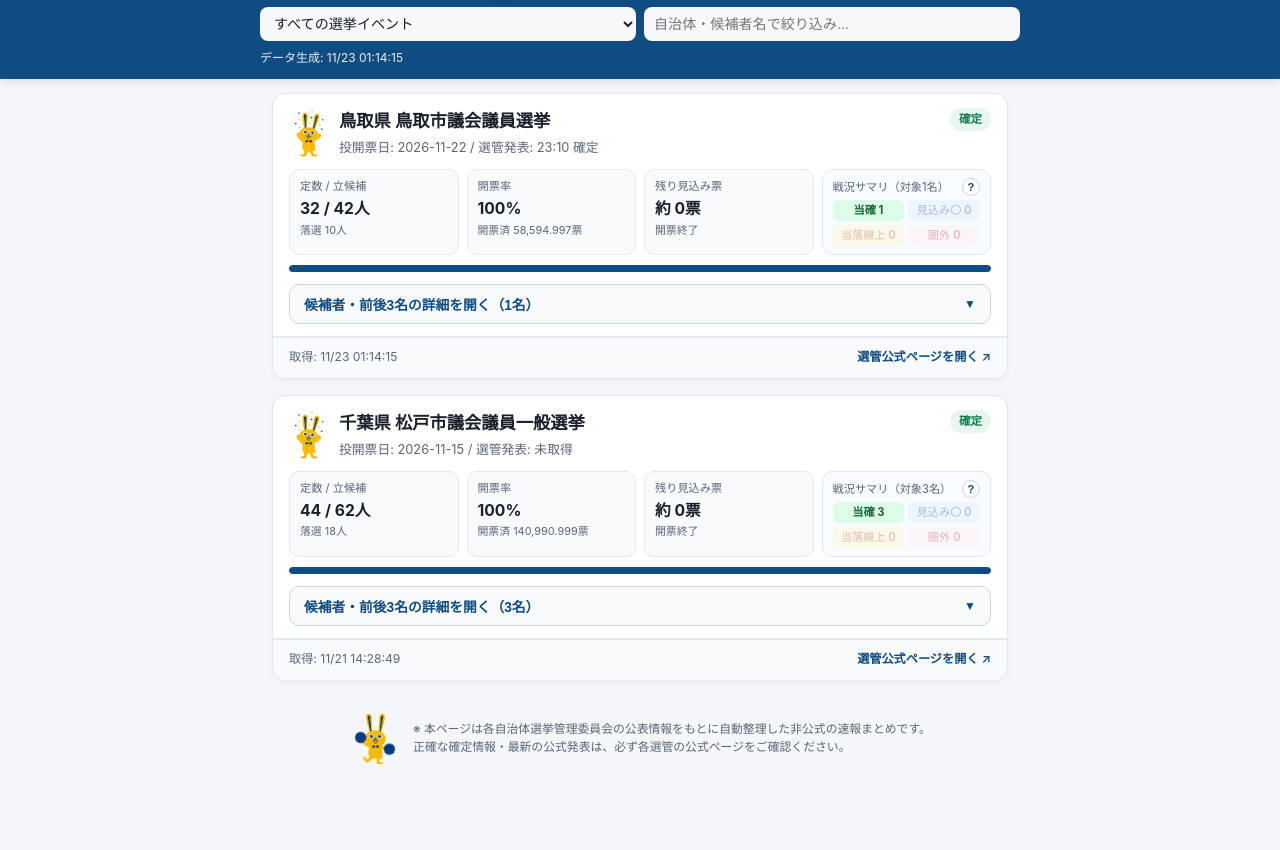
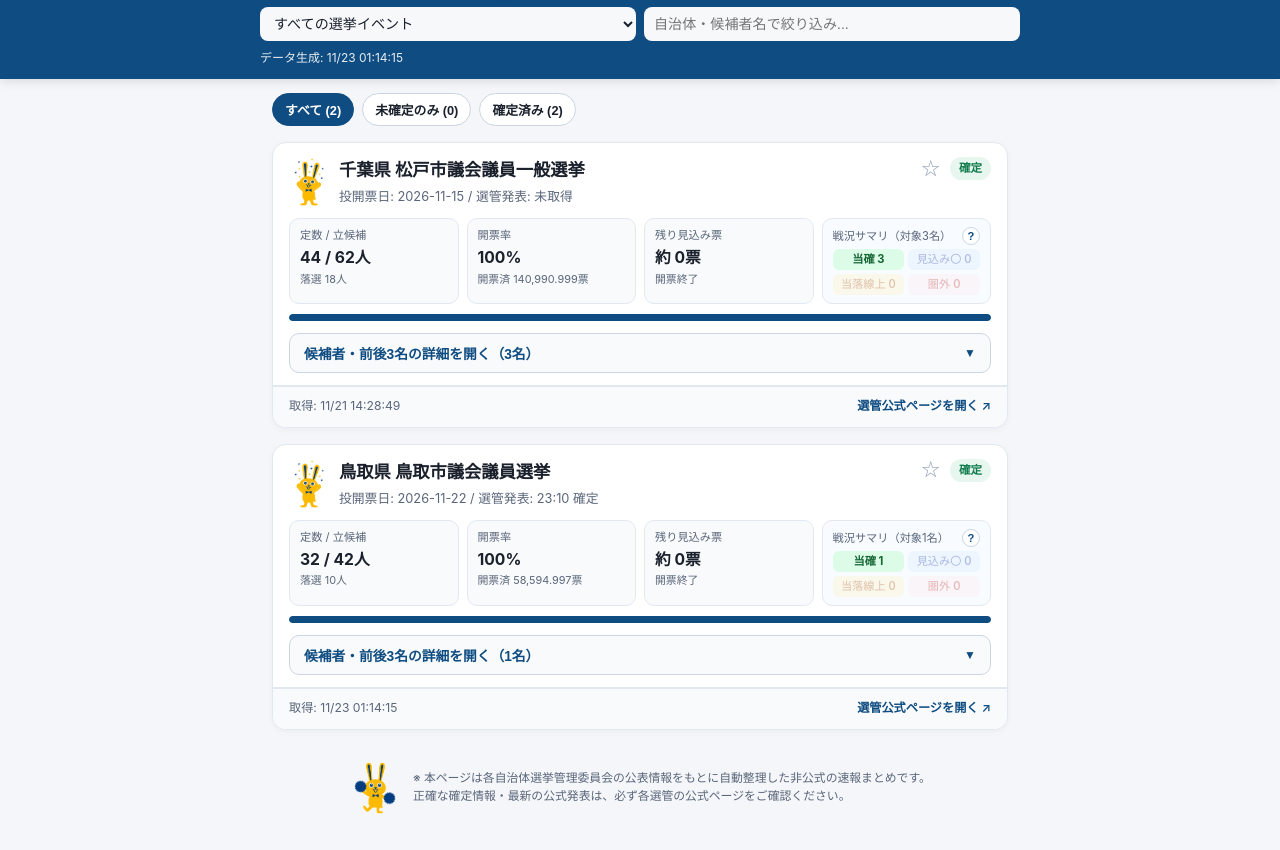
Before and after one commit to fkzwyuki/election-tracker, a plain HTML site: page docs/index.html in a window 1280 px wide. Shown: the part 64-914 px from the top of the page. Before the commit the page ends 865 px from the top, so only its background shows below. Drawn offline with Linux system fonts and the light colour scheme.

Commit message:
feat: add prefecture ordering, pin-to-top, 3-state filter (2+ elections), and banzai mascot on any win

```diff
--- a/docs/app.js
+++ b/docs/app.js
@@ -1,11 +1,48 @@
 const DATA_URL = './data/latest.json';
+const PIN_STORAGE_KEY = 'election_tracker_pins_v1';
+
+const PREF_ORDER = [
+  '北海道', '青森県', '岩手県', '宮城県', '秋田県', '山形県', '福島県',
+  '茨城県', '栃木県', '群馬県', '埼玉県', '千葉県', '東京都', '神奈川県',
+  '新潟県', '富山県', '石川県', '福井県', '山梨県', '長野県', '岐阜県',
+  '静岡県', '愛知県', '三重県', '滋賀県', '京都府', '大阪府', '兵庫県',
+  '奈良県', '和歌山県', '鳥取県', '島根県', '岡山県', '広島県', '山口県',
+  '徳島県', '香川県', '愛媛県', '高知県', '福岡県', '佐賀県', '長崎県',
+  '熊本県', '大分県', '宮崎県', '鹿児島県', '沖縄県',
+];
+
+function getPrefRank(pref) {
+  const idx = PREF_ORDER.indexOf(pref);
+  return idx === -1 ? 999 : idx;
+}
+
+function loadPinnedIds() {
+  try {
+    const raw = localStorage.getItem(PIN_STORAGE_KEY);
+    if (!raw) return new Set();
+    const arr = JSON.parse(raw);
+    return new Set(Array.isArray(arr) ? arr : []);
+  } catch {
+    return new Set();
+  }
+}
+
+function savePinnedIds(set) {
+  try {
+    localStorage.setItem(PIN_STORAGE_KEY, JSON.stringify([...set]));
+  } catch {
+    // ignore storage quota/privacy errors
+  }
+}
 
 let state = {
   payload: null,
   selectedEventId: 'TODAY',
+  statusFilter: 'all', // 'all' | 'counting' | 'final'
   initializedSelection: false,
   query: '',
   expandedIds: new Set(),
+  pinnedIds: loadPinnedIds(),
 };
 
 /**
@@ -199,10 +236,10 @@ function getElectionMascots(election) {
   const progress = election.progress_pct ?? 0;
   const isFinal = election.status === 'final' || progress >= 100;
 
-  // 開票率100%（確定）: 全員当選なら万歳、そうでなければ拍手
+  // 開票率100%（確定）: 1人以上当選なら万歳、0人当選なら拍手
   if (isFinal) {
-    if (total > 0 && c.confirmed === total) {
-      return [{ src: './assets/usagi-banzai.png', alt: 'こくみんうさぎ（全員当選・万歳）' }];
+    if (c.confirmed > 0) {
+      return [{ src: './assets/usagi-banzai.png', alt: 'こくみんうさぎ（当選・万歳）' }];
     }
     return [{ src: './assets/usagi-clap.png', alt: 'こくみんうさぎ（拍手）' }];
   }
@@ -343,7 +380,7 @@ function renderBattleSummaryBox(election) {
   `;
 }
 
-function renderElectionCard(e) {
+function renderElectionCard(e, showPinButton = false) {
   const progressText = e.progress_pct !== null && e.progress_pct !== undefined ? `${e.progress_pct}%` : '--';
   const progressWidth = e.progress_pct !== null && e.progress_pct !== undefined ? Math.min(100, Math.max(0, e.progress_pct)) : 0;
   const remainingText =
@@ -352,6 +389,7 @@ function renderElectionCard(e) {
       : '--';
 
   const isExpanded = state.expandedIds.has(e.id);
+  const isPinned = state.pinnedIds.has(e.id);
   const watchCount = (e.watched_summaries || []).length;
   const watchedHtml = isExpanded
     ? (e.watched_summaries || []).map((w) => renderWatchedCandidate(w, e)).join('')
@@ -361,8 +399,12 @@ function renderElectionCard(e) {
     .map((m) => `<img src="${m.src}" alt="${escapeHtml(m.alt)}" class="election-mascot">`)
     .join('');
 
+  const pinBtnHtml = showPinButton
+    ? `<button type="button" class="pin-btn ${isPinned ? 'is-pinned' : ''}" data-pin-id="${escapeHtml(e.id)}" title="${isPinned ? 'ピン留め解除' : '最上部にピン留め'}" aria-label="ピン留め">${isPinned ? '★' : '☆'}</button>`
+    : '';
+
   return `
-    <article class="election-card">
+    <article class="election-card ${e.status === 'final' ? 'card-final' : ''}">
       <div class="election-head">
         <div class="election-title-row">
           <div class="election-title-left">
@@ -374,7 +416,10 @@ function renderElectionCard(e) {
               </p>
             </div>
           </div>
-          ${statusBadge(e.status)}
+          <div class="title-right-actions">
+            ${pinBtnHtml}
+            ${statusBadge(e.status)}
+          </div>
         </div>
 
         <div class="kpi-grid">
@@ -429,13 +474,60 @@ function renderElectionCard(e) {
   `;
 }
 
+function sortElections(list) {
+  return [...list].sort((a, b) => {
+    // 1. ピン留め最優先
+    const ap = state.pinnedIds.has(a.id) ? 0 : 1;
+    const bp = state.pinnedIds.has(b.id) ? 0 : 1;
+    if (ap !== bp) return ap - bp;
+
+    // 2. 未確定を上段、確定済み(final)を下段
+    const af = a.status === 'final' ? 1 : 0;
+    const bf = b.status === 'final' ? 1 : 0;
+    if (af !== bf) return af - bf;
+
+    // 3. 都道府県コード順（北→南）＞ 自治体名順で固定
+    const prefDiff = getPrefRank(a.prefecture) - getPrefRank(b.prefecture);
+    if (prefDiff !== 0) return prefDiff;
+    return (a.municipality || a.name || '').localeCompare(b.municipality || b.name || '', 'ja');
+  });
+}
+
+function renderStatusFilterBar(baseList) {
+  const totalCount = baseList.length;
+  const countingCount = baseList.filter((e) => e.status !== 'final').length;
+  const finalCount = baseList.filter((e) => e.status === 'final').length;
+
+  const chips = [
+    { id: 'all', label: `すべて (${totalCount})` },
+    { id: 'counting', label: `未確定のみ (${countingCount})` },
+    { id: 'final', label: `確定済み (${finalCount})` },
+  ];
+
+  return `
+    <div class="status-filter-bar" role="tablist" aria-label="開票状況絞り込み">
+      ${chips
+        .map(
+          (c) => `
+            <button
+              type="button"
+              class="filter-chip ${state.statusFilter === c.id ? 'is-active' : ''}"
+              data-status-filter="${c.id}"
+            >${c.label}</button>
+          `
+        )
+        .join('')}
+    </div>
+  `;
+}
+
 function render() {
   const app = document.getElementById('app');
   if (!state.payload) return;
 
   const targetDate = getTargetElectionDateJst();
   const q = state.query.trim().toLowerCase();
-  const filtered = (state.payload.elections || []).filter((e) => {
+  const baseList = (state.payload.elections || []).filter((e) => {
     if (state.selectedEventId === 'TODAY') {
       if (e.election_date !== targetDate) return false;
     } else if (state.selectedEventId !== 'ALL' && e.event_id !== state.selectedEventId) {
@@ -453,7 +545,7 @@ function render() {
     return hay.includes(q);
   });
 
-  if (filtered.length === 0) {
+  if (baseList.length === 0) {
     app.innerHTML =
       state.selectedEventId === 'TODAY'
         ? `<div class="empty-box">本日（${escapeHtml(targetDate)}）の開票対象選挙はありません。<br>上のプルダウンから過去の選挙イベントを選択できます。</div>`
@@ -461,7 +553,23 @@ function render() {
     return;
   }
 
-  app.innerHTML = filtered.map(renderElectionCard).join('');
+  const showMultiControls = baseList.length >= 2;
+  const filtered = sortElections(
+    baseList.filter((e) => {
+      if (!showMultiControls || state.statusFilter === 'all') return true;
+      if (state.statusFilter === 'counting') return e.status !== 'final';
+      if (state.statusFilter === 'final') return e.status === 'final';
+      return true;
+    })
+  );
+
+  const filterBarHtml = showMultiControls ? renderStatusFilterBar(baseList) : '';
+  const cardsHtml =
+    filtered.length > 0
+      ? filtered.map((e) => renderElectionCard(e, showMultiControls)).join('')
+      : '<div class="empty-box">この条件に該当する選挙はありません。</div>';
+
+  app.innerHTML = filterBarHtml + cardsHtml;
 }
 
 function populateEvents(events) {
@@ -526,6 +634,7 @@ async function loadData() {
 document.getElementById('reload-btn').addEventListener('click', loadData);
 document.getElementById('event-select').addEventListener('change', (ev) => {
   state.selectedEventId = ev.target.value;
+  state.statusFilter = 'all';
   render();
 });
 document.getElementById('search-input').addEventListener('input', (ev) => {
@@ -533,6 +642,24 @@ document.getElementById('search-input').addEventListener('input', (ev) => {
   render();
 });
 document.getElementById('app').addEventListener('click', (ev) => {
+  const filterBtn = ev.target.closest('[data-status-filter]');
+  if (filterBtn) {
+    state.statusFilter = filterBtn.getAttribute('data-status-filter');
+    render();
+    return;
+  }
+  const pinBtn = ev.target.closest('[data-pin-id]');
+  if (pinBtn) {
+    const pinId = pinBtn.getAttribute('data-pin-id');
+    if (state.pinnedIds.has(pinId)) {
+      state.pinnedIds.delete(pinId);
+    } else {
+      state.pinnedIds.add(pinId);
+    }
+    savePinnedIds(state.pinnedIds);
+    render();
+    return;
+  }
   if (ev.target.closest('[data-open-criteria]')) {
     document.getElementById('criteria-modal').classList.remove('hidden');
     return;
--- a/docs/style.css
+++ b/docs/style.css
@@ -143,6 +143,51 @@ body {
   text-align: center;
   color: var(--muted);
   border: 1px solid var(--border);
+}
+
+.status-filter-bar {
+  display: flex;
+  flex-wrap: wrap;
+  gap: 8px;
+}
+
+.filter-chip {
+  padding: 6px 12px;
+  border-radius: 999px;
+  border: 1px solid #cbd5e1;
+  background: #ffffff;
+  color: var(--text);
+  font-size: 0.8rem;
+  font-weight: 600;
+  cursor: pointer;
+  transition: all 0.15s ease;
+}
+
+.filter-chip.is-active {
+  background: var(--primary);
+  color: #ffffff;
+  border-color: var(--primary);
+}
+
+.title-right-actions {
+  display: flex;
+  align-items: center;
+  gap: 6px;
+  flex-shrink: 0;
+}
+
+.pin-btn {
+  border: none;
+  background: transparent;
+  font-size: 1.15rem;
+  line-height: 1;
+  padding: 2px 4px;
+  cursor: pointer;
+  color: #94a3b8;
+}
+
+.pin-btn.is-pinned {
+  color: #d97706;
 }
 
 .election-card {
```
